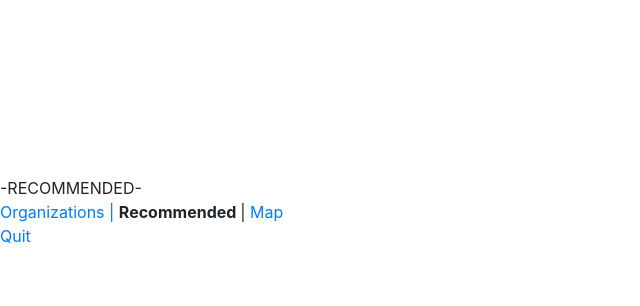
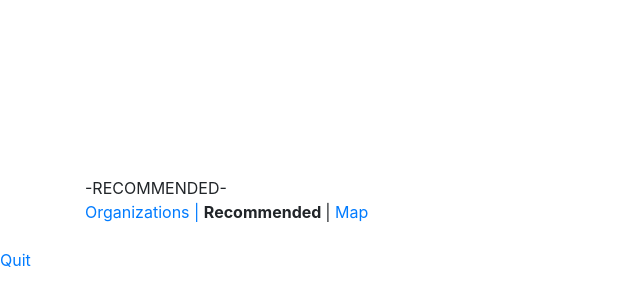
Before and after one commit to Delaware2016/team-2, a PHP site: page /list.php in a window 1280 px wide. Shown: the top 306 px of the page, without its empty margins (0-640 px from the left). Run offline with PHP 8.4, Linux system fonts and the light colour scheme; some libraries are stand-ins or nearby versions.

Commit message:
bootstrap divs

```diff
--- a/html/list.php
+++ b/html/list.php
@@ -26,12 +26,16 @@ function show(shown, hidden) {
   <body>
 
     <?php include 'navBar.php'; ?>
+
+    <div class="container">
+        <div class="starter-template">
+
           -RECOMMENDED-
       		<br>
           <a href = "businesslist.html"> Organizations |</a> <b> Recommended </b> |
       		<a href= "map.html"> Map</a>
-
-<!-- put reccomended list here -->
+        </div>
+    </div>
 
 
   <br>
```
Lines whose indentation alone changed are shown as unchanged.
